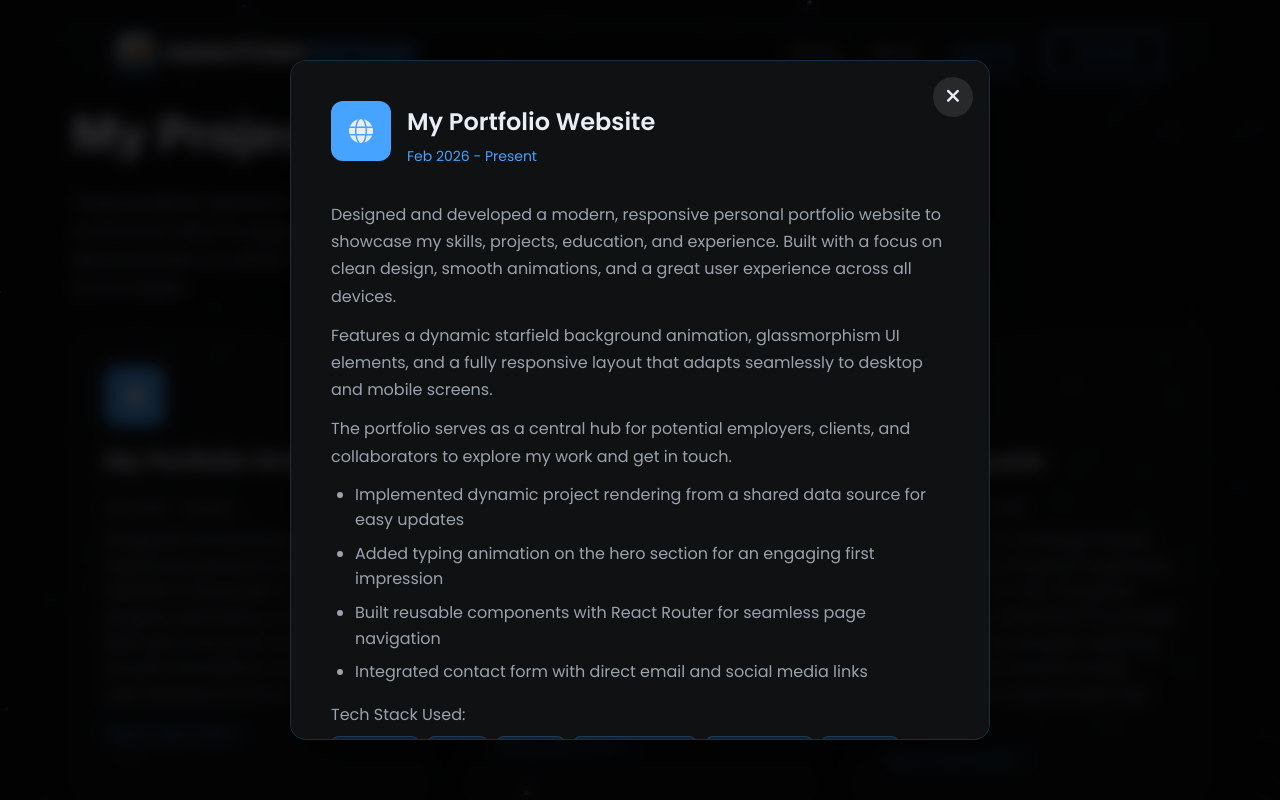
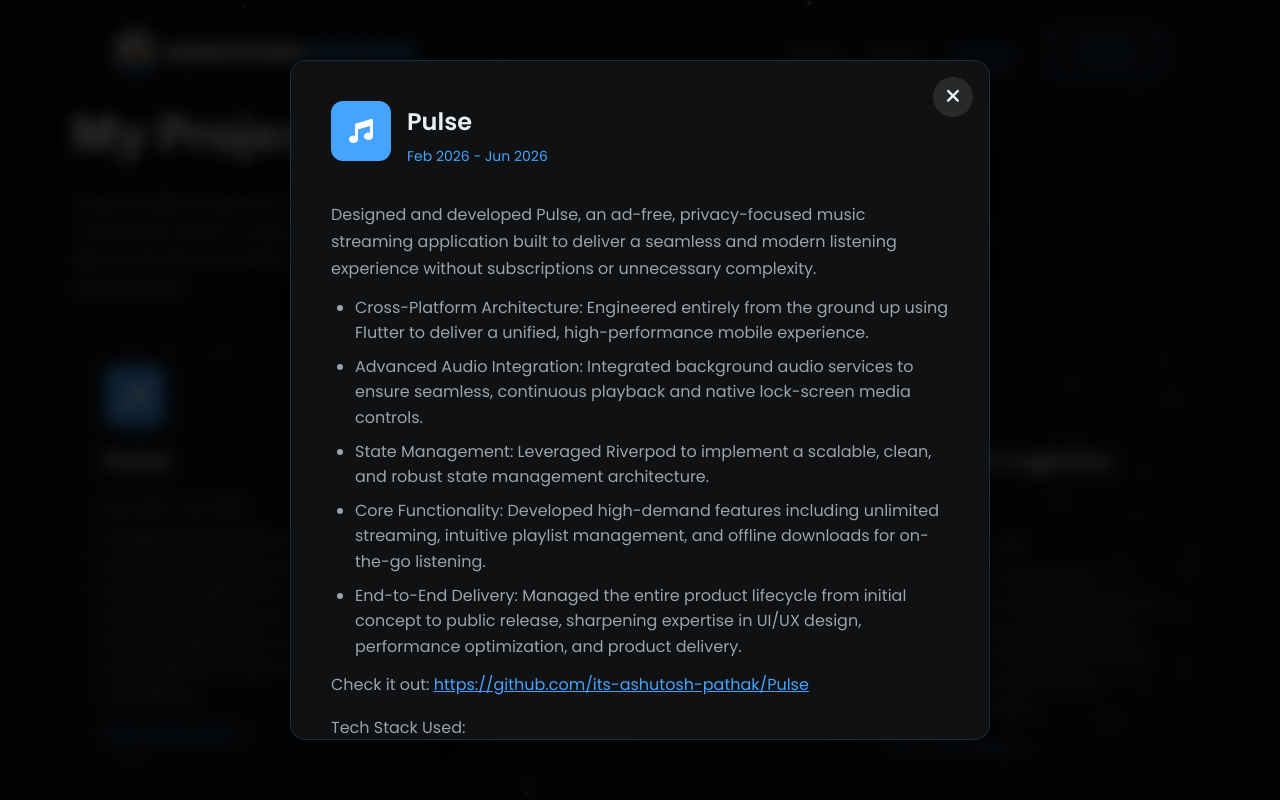
Before and after one commit to its-ashutosh-pathak/My-Portfolio, a React (Vite) app: page /projects in a window 1280 px wide. Both pictures are taken after a click on the element 250 px from the left and 568 px from the top of the page. Built offline with nearby package versions, Linux system fonts and the light colour scheme.

Commit message:
Add Pulse project to portfolio and fix icon visibility

```diff
--- a/src/data/projects.js
+++ b/src/data/projects.js
@@ -1,5 +1,20 @@
 
 const projects = [
+    {
+        title: 'Pulse',
+        date: 'Feb 2026 - Jun 2026',
+        icon: 'fas fa-music',
+        summary: 'Designed and developed Pulse, an ad-free, privacy-focused music streaming application built to deliver a seamless and modern listening experience without subscriptions or unnecessary complexity.',
+        bulletPoints: [
+            'Cross-Platform Architecture: Engineered entirely from the ground up using Flutter to deliver a unified, high-performance mobile experience.',
+            'Advanced Audio Integration: Integrated background audio services to ensure seamless, continuous playback and native lock-screen media controls.',
+            'State Management: Leveraged Riverpod to implement a scalable, clean, and robust state management architecture.',
+            'Core Functionality: Developed high-demand features including unlimited streaming, intuitive playlist management, and offline downloads for on-the-go listening.',
+            'End-to-End Delivery: Managed the entire product lifecycle from initial concept to public release, sharpening expertise in UI/UX design, performance optimization, and product delivery.'
+        ],
+        githubLink: 'https://github.com/its-ashutosh-pathak/Pulse',
+        techStack: ['Flutter', 'Dart', 'Firebase'],
+    },
     {
         title: 'My Portfolio Website',
         date: 'Feb 2026 - Present',
--- a/src/index.css
+++ b/src/index.css
@@ -701,6 +701,10 @@
   margin-bottom: var(--spacing-sm);
 }
 
+.project-icon i {
+  color: #ffffff;
+}
+
 .project-card h3 {
   font-size: 1.5rem;
   margin-bottom: var(--spacing-sm);
```
